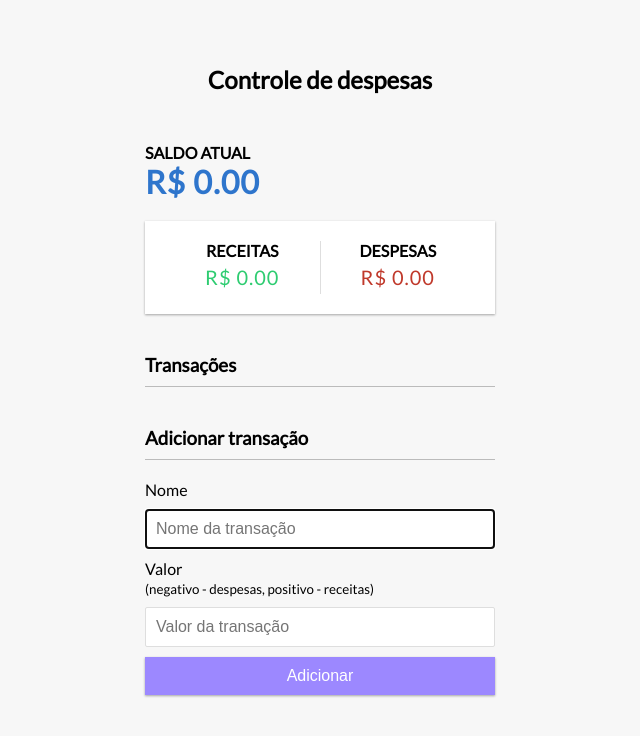
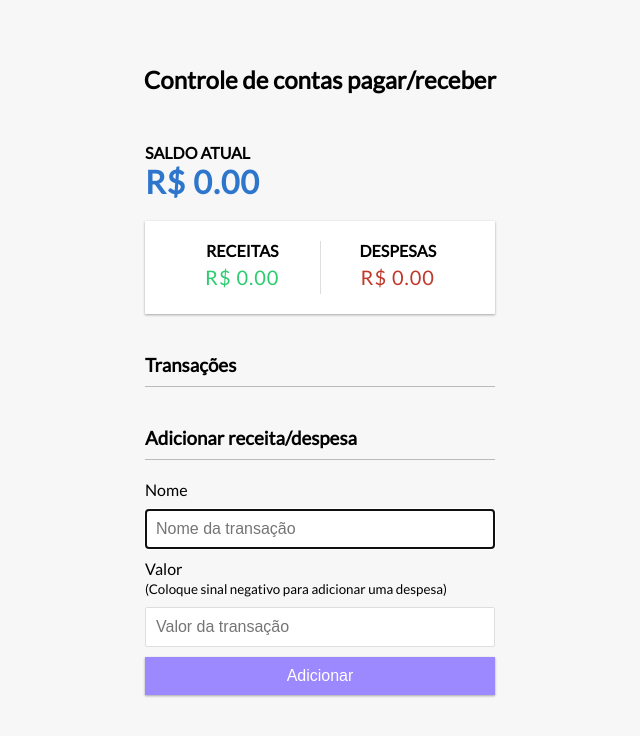
Before and after one commit to jhmcarvalho/financeiro, a plain HTML site: page index.html in a window 1280 px wide. Shown: the whole page, without its empty margins (320-960 px from the left). Drawn offline with Linux system fonts and the light colour scheme.

Commit message:
Changing page title

```diff
--- a/index.html
+++ b/index.html
@@ -4,10 +4,10 @@
     <meta charset="UTF-8" />
     <meta name="viewport" content="width=device-width, initial-scale=1.0" />
     <link rel="stylesheet" href="./style.css" />
-    <title>Controle de despesas</title>
+    <title>Controle de contas pagar/receber</title>
   </head>
   <body>
-    <h2>Controle de despesas</h2>
+    <h2>Controle de contas pagar/receber</h2>
 
     <div class="container">
       <h4>Saldo atual</h4>
@@ -30,7 +30,7 @@
 
       <ul id="transactions" class="transactions"></ul>
 
-      <h3>Adicionar transação</h3>
+      <h3>Adicionar receita/despesa</h3>
 
       <form id="form">
         <div class="form-control">
@@ -40,7 +40,7 @@
 
         <div class="form-control">
           <label for="amount">Valor <br />
-            <small>(negativo - despesas, positivo - receitas)</small>
+            <small>(Coloque sinal negativo para adicionar uma despesa)</small>
           </label>
           <input type="number" id="amount" placeholder="Valor da transação" />
         </div>
```
